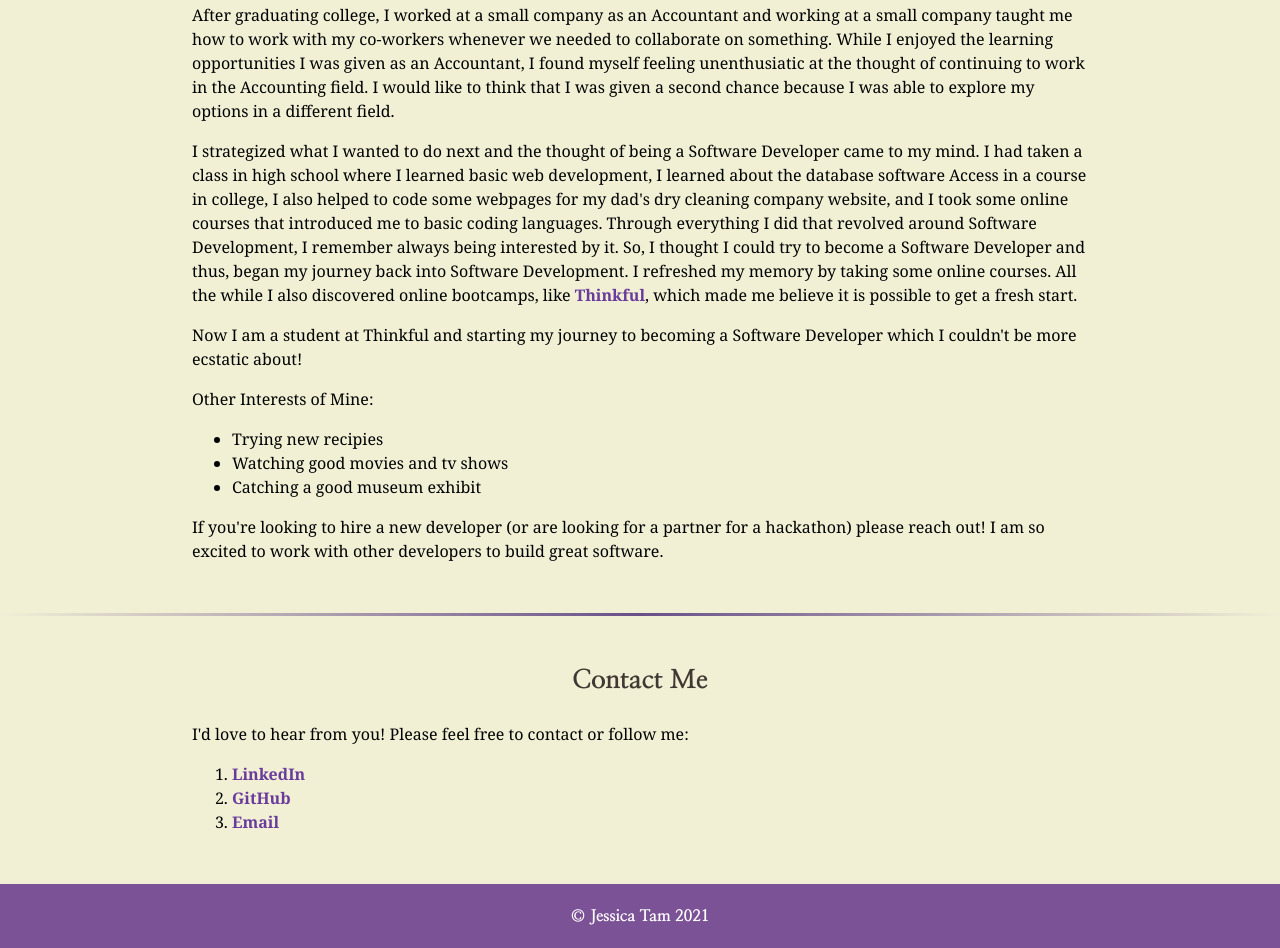
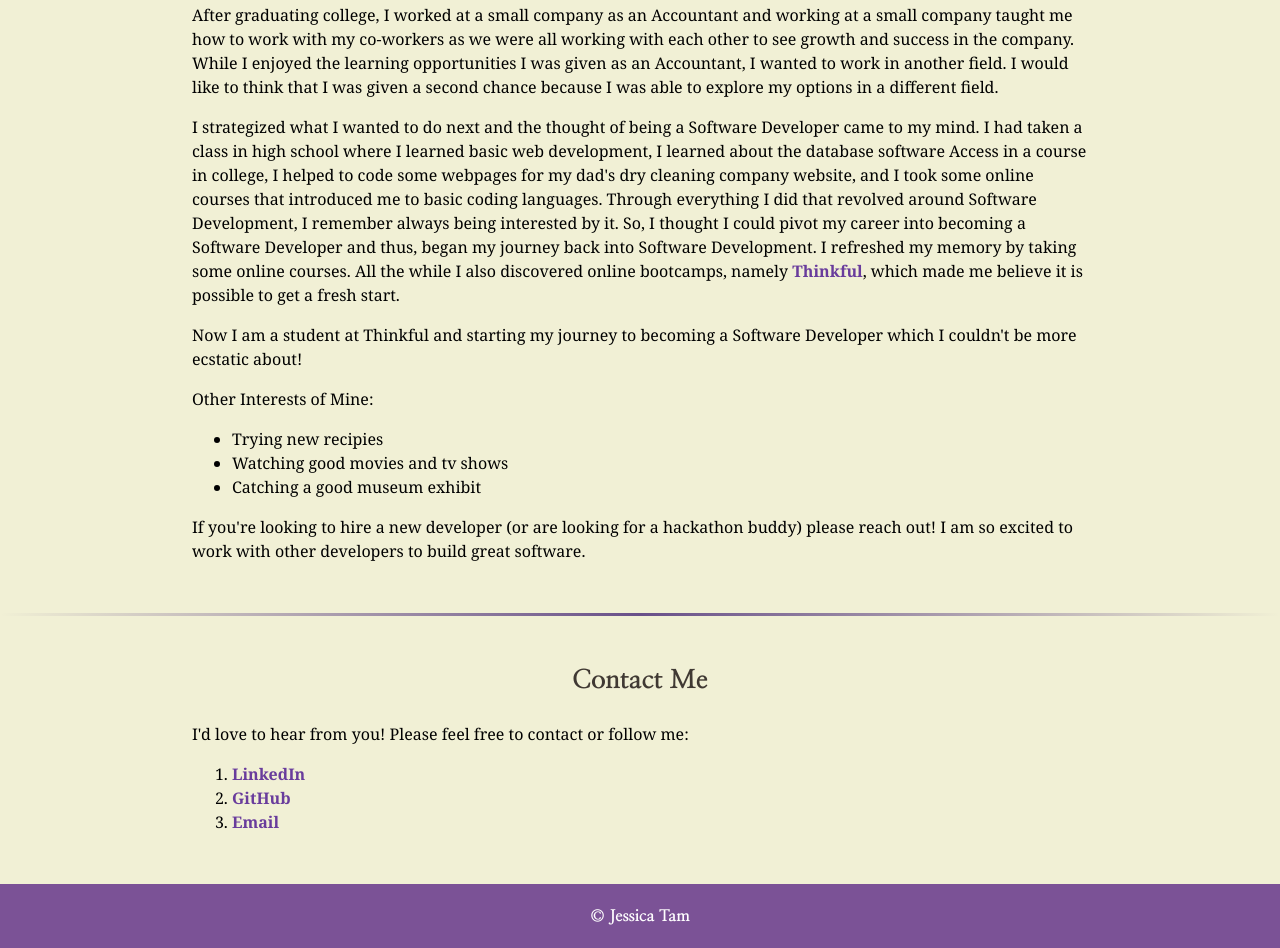
Before and after one commit to jtam128/Portfolio-Assignment, a plain HTML site: page index.html in a window 1280 px wide. Shown: the part 1132-2080 px from the top of the page. Drawn offline with nearby package versions, Linux system fonts and the light colour scheme; a script that the page names is missing.

Commit message:
updated About Me section

```diff
--- a/index.html
+++ b/index.html
@@ -21,7 +21,6 @@
 	</header>
 
 	<main>
-
 		<!-- Introduction -->
 		<section>
 			<img src="images/introduction/me.jpg" alt="Jessica Tam - Profile Photo">
@@ -35,9 +34,10 @@
     <!-- About Me -->
     <section>
       <h3>About Me</h3>
-        <p>After graduating college, I worked at a small company as an Accountant and working at a small company taught me how to work with my co-workers whenever we needed to collaborate on something. While I enjoyed the learning opportunities I was given as an Accountant, I found myself feeling unenthusiatic at the thought of continuing to work in the Accounting field. I would like to think that I was given a second chance because I was able to explore my options in a different field.</p>
+        <p>After graduating college, I worked at a small company as an Accountant and working at a small company taught me how to
+        work with my co-workers as we were all working with each other to see growth and success in the company. While I enjoyed the learning opportunities I was given as an Accountant, I wanted to work in another field. I would like to think that I was given a second chance because I was able to explore my options in a different field.</p>
 
-        <p>I strategized what I wanted to do next and the thought of being a Software Developer came to my mind. I had taken a class in high school where I learned basic web development, I learned about the database software Access in a course in college, I also helped to code some webpages for my dad's dry cleaning company website, and I took some online courses that introduced me to basic coding languages. Through everything I did that revolved around Software Development, I remember always being interested by it. So, I thought I could try to become a Software Developer and thus, began my journey back into Software Development. I refreshed my memory by taking some online courses. All the while I also discovered online bootcamps, like <a target="_blank" href="http://thinkful.com">Thinkful</a>, which made me believe it is possible to get a fresh start. </p>
+        <p>I strategized what I wanted to do next and the thought of being a Software Developer came to my mind. I had taken a class in high school where I learned basic web development, I learned about the database software Access in a course in college, I helped to code some webpages for my dad's dry cleaning company website, and I took some online courses that introduced me to basic coding languages. Through everything I did that revolved around Software Development, I remember always being interested by it. So, I thought I could pivot my career into becoming a Software Developer and thus, began my journey back into Software Development. I refreshed my memory by taking some online courses. All the while I also discovered online bootcamps, namely <a target="_blank" href="http://thinkful.com">Thinkful</a>, which made me believe it is possible to get a fresh start. </p>
 
         <p>Now I am a student at Thinkful and starting my journey to becoming a Software Developer which I couldn't be more ecstatic about!</a>
 
@@ -48,7 +48,7 @@
 <li>Catching a good museum exhibit</li>
           </ul>
 
-        <p>If you're looking to hire a new developer (or are looking for a partner for a hackathon) please reach out! I am so excited to work with other developers to build great software.</p>
+        <p>If you're looking to hire a new developer (or are looking for a hackathon buddy) please reach out! I am so excited to work with other developers to build great software.</p>
       </section>
 <hr>
 
@@ -69,7 +69,7 @@
     </main>
 
     <footer>
-      <p>&copy; Jessica Tam 2021</p>
+      <p>&copy; Jessica Tam</p>
     </footer>
 
     <script src="script.js"></script>
--- a/style.css
+++ b/style.css
@@ -23,7 +23,6 @@ header {
 
 header h2 {
   font-family: "Nanum Myeongjo", serif;
-
   color: white;
   margin: 0px;
   font-size: 18px;
@@ -93,11 +92,6 @@ a:active {
   color: #8e6db4;
 }
 
-em {
-  font-weight: bold;
-  font-style: normal;
-}
-
 footer p {
   color: #fff;
   text-align: center;
```
